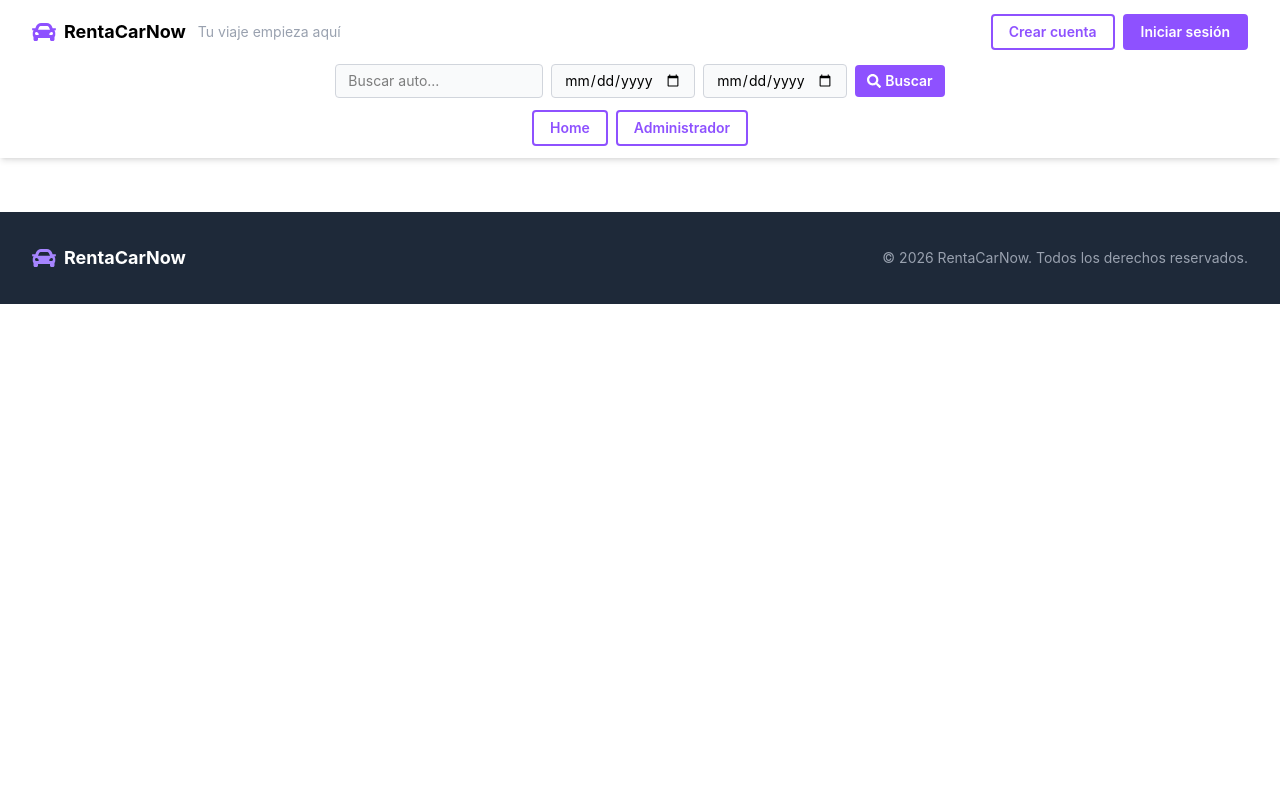
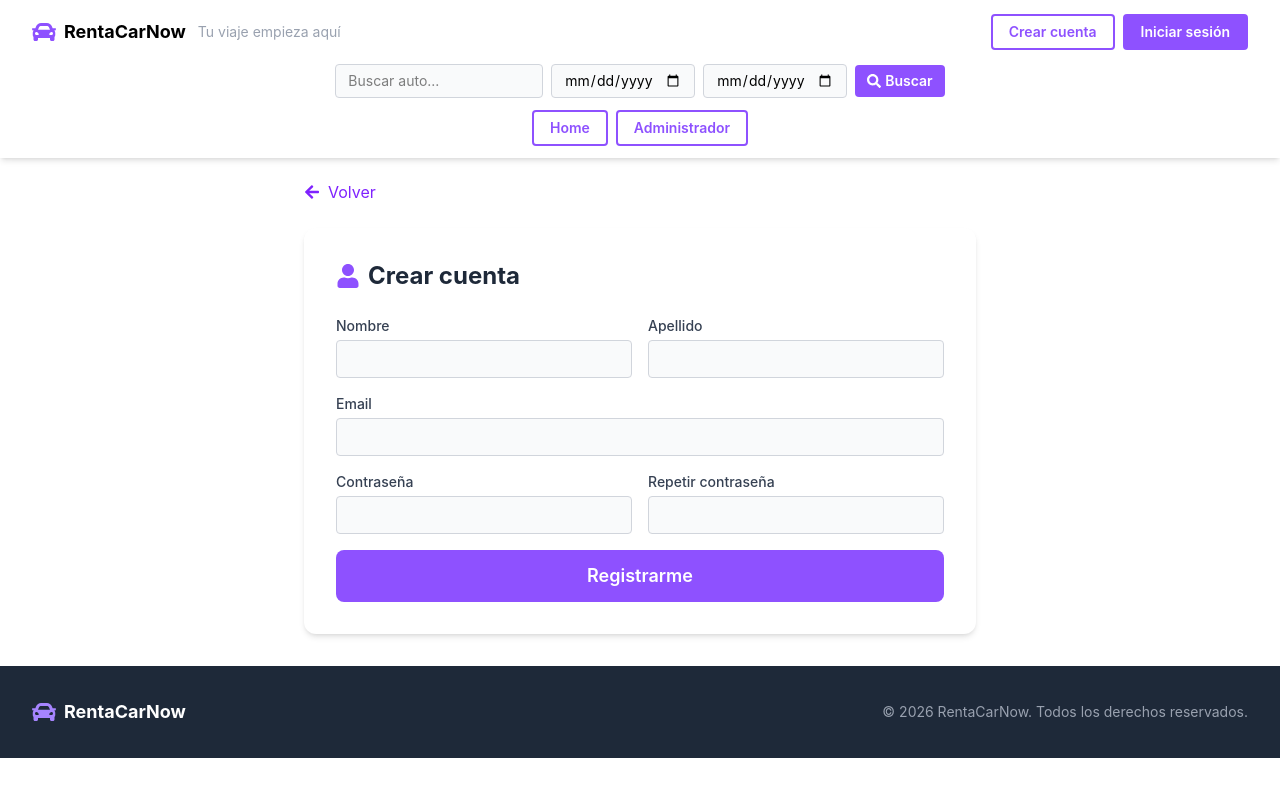
Before and after one commit to pablosingh/rent_a_car_now_frontend, a React (Vite) app: page /registro in a window 1280 px wide. Shown: the top 796 px of the page. Built offline with nearby package versions, Linux system fonts and the light colour scheme.

Commit message:
Registro

```diff
--- a/src/App.jsx
+++ b/src/App.jsx
@@ -8,6 +8,8 @@ import Admin from './pages/Admin'
 import AdminCars from './pages/AdminCars'
 import AdminCarEdit from './pages/AdminCarEdit'
 import AdminReservations from './pages/AdminReservations'
+import Register from './pages/Register'
+import Login from './pages/Login'
 
 function App() {
   return (
@@ -18,6 +20,8 @@ function App() {
           <Route path="/" element={<CarGrid />} />
           <Route path="/car/:plate" element={<CarDetail />} />
           <Route path="/crear" element={<CreateCar />} />
+          <Route path="/registro" element={<Register />} />
+          <Route path="/login" element={<Login />} />
           <Route path="/admin" element={<Admin />} />
           <Route path="/admin/cars" element={<AdminCars />} />
           <Route path="/admin/cars/:plate" element={<CarDetail admin />} />
--- a/src/components/Header/Header.jsx
+++ b/src/components/Header/Header.jsx
@@ -21,12 +21,18 @@ function Header() {
             <span className="text-sm text-gray-400 ml-1 hidden sm:inline">Tu viaje empieza aquí</span>
           </Link>
           <nav className="flex gap-2">
-            <button className="px-4 py-1.5 text-sm font-semibold rounded border-2 border-violet-500 text-violet-500 hover:bg-violet-50 cursor-pointer">
+            <Link
+              to="/registro"
+              className="px-4 py-1.5 text-sm font-semibold rounded border-2 border-violet-500 text-violet-500 hover:bg-violet-50 cursor-pointer"
+            >
               Crear cuenta
-            </button>
-            <button className="px-4 py-1.5 text-sm font-semibold rounded border-2 border-violet-500 bg-violet-500 text-white hover:bg-violet-700 cursor-pointer">
+            </Link>
+            <Link
+              to="/login"
+              className="px-4 py-1.5 text-sm font-semibold rounded border-2 border-violet-500 bg-violet-500 text-white hover:bg-violet-700 cursor-pointer"
+            >
               Iniciar sesión
-            </button>
+            </Link>
           </nav>
         </div>
 
--- /dev/null
+++ b/src/pages/Login.jsx
@@ -0,0 +1,47 @@
+import { Link } from 'react-router-dom'
+import { FaArrowLeft, FaSignInAlt } from 'react-icons/fa'
+
+function Login() {
+  const inputClass =
+    'w-full px-3 py-2 text-sm border border-gray-300 rounded bg-gray-50 focus:outline-none focus:ring-2 focus:ring-violet-400'
+
+  return (
+    <div className="max-w-2xl mx-auto">
+      <Link to="/" className="inline-flex items-center gap-2 text-violet-600 hover:text-violet-800 mb-6">
+        <FaArrowLeft />
+        Volver
+      </Link>
+
+      <div className="bg-white rounded-xl shadow-md p-6 md:p-8">
+        <div className="flex items-center gap-2 mb-6">
+          <FaSignInAlt className="text-violet-500 text-2xl" />
+          <h1 className="text-2xl font-bold text-gray-800">Iniciar sesión</h1>
+        </div>
+
+        <div className="mb-4 px-4 py-3 text-sm rounded bg-amber-50 text-amber-700 border border-amber-200">
+          Esta pantalla aún no está disponible. Próximamente podrás iniciar sesión.
+        </div>
+
+        <form className="grid grid-cols-1 gap-4">
+          <div>
+            <label className="block text-sm font-medium text-gray-700 mb-1">Email</label>
+            <input type="email" className={inputClass} />
+          </div>
+          <div>
+            <label className="block text-sm font-medium text-gray-700 mb-1">Contraseña</label>
+            <input type="password" className={inputClass} />
+          </div>
+          <button
+            type="button"
+            disabled
+            className="w-full px-8 py-3 text-lg font-semibold rounded-lg bg-violet-500 text-white opacity-50 cursor-not-allowed"
+          >
+            Iniciar sesión
+          </button>
+        </form>
+      </div>
+    </div>
+  )
+}
+
+export default Login
--- /dev/null
+++ b/src/pages/Register.jsx
@@ -0,0 +1,180 @@
+import { useState } from 'react'
+import { Link, useNavigate } from 'react-router-dom'
+import { FaArrowLeft, FaUser } from 'react-icons/fa'
+
+const API_URL = '/api/users'
+
+const emptyForm = {
+  name: '',
+  lastName: '',
+  email: '',
+  password: '',
+  confirmPassword: '',
+}
+
+function Register() {
+  const navigate = useNavigate()
+  const [form, setForm] = useState(emptyForm)
+  const [errors, setErrors] = useState({})
+  const [loading, setLoading] = useState(false)
+  const [message, setMessage] = useState(null)
+
+  const handleChange = (e) => {
+    const { name, value } = e.target
+    setForm((prev) => ({ ...prev, [name]: value }))
+  }
+
+  const validate = () => {
+    const next = {}
+    if (!form.name.trim()) next.name = 'El nombre es obligatorio.'
+    if (!form.lastName.trim()) next.lastName = 'El apellido es obligatorio.'
+    if (!form.email.trim()) {
+      next.email = 'El email es obligatorio.'
+    } else if (!/^\S+@\S+\.\S+$/.test(form.email.trim())) {
+      next.email = 'Ingresá un email válido.'
+    }
+    if (!form.password) {
+      next.password = 'La contraseña es obligatoria.'
+    } else if (form.password.length < 6) {
+      next.password = 'La contraseña debe tener al menos 6 caracteres.'
+    }
+    if (!form.confirmPassword) {
+      next.confirmPassword = 'Repetí la contraseña.'
+    } else if (form.confirmPassword !== form.password) {
+      next.confirmPassword = 'Las contraseñas no coinciden.'
+    }
+    return next
+  }
+
+  const handleSubmit = async (e) => {
+    e.preventDefault()
+    setMessage(null)
+    const nextErrors = validate()
+    setErrors(nextErrors)
+    if (Object.keys(nextErrors).length > 0) return
+
+    setLoading(true)
+    try {
+      const res = await fetch(API_URL, {
+        method: 'POST',
+        headers: { 'Content-Type': 'application/json' },
+        body: JSON.stringify({
+          name: form.name,
+          lastName: form.lastName,
+          email: form.email,
+          password: form.password,
+        }),
+      })
+      const body = await res.json()
+      if (!res.ok || (body && body.status && body.status >= 400)) {
+        throw new Error(body.message || 'Hubo un error al crear la cuenta.')
+      }
+      setForm(emptyForm)
+      navigate('/login')
+    } catch (err) {
+      setMessage({ type: 'error', text: err.message })
+    } finally {
+      setLoading(false)
+    }
+  }
+
+  const inputClass =
+    'w-full px-3 py-2 text-sm border border-gray-300 rounded bg-gray-50 focus:outline-none focus:ring-2 focus:ring-violet-400'
+  const errorClass = 'border-red-400'
+
+  return (
+    <div className="max-w-2xl mx-auto">
+      <Link to="/" className="inline-flex items-center gap-2 text-violet-600 hover:text-violet-800 mb-6">
+        <FaArrowLeft />
+        Volver
+      </Link>
+
+      <div className="bg-white rounded-xl shadow-md p-6 md:p-8">
+        <div className="flex items-center gap-2 mb-6">
+          <FaUser className="text-violet-500 text-2xl" />
+          <h1 className="text-2xl font-bold text-gray-800">Crear cuenta</h1>
+        </div>
+
+        {message && (
+          <div
+            className={`mb-4 px-4 py-3 text-sm rounded ${
+              message.type === 'success'
+                ? 'bg-green-50 text-green-700 border border-green-200'
+                : 'bg-red-50 text-red-700 border border-red-200'
+            }`}
+          >
+            {message.text}
+          </div>
+        )}
+
+        <form onSubmit={handleSubmit} className="grid grid-cols-1 sm:grid-cols-2 gap-4">
+          <div>
+            <label className="block text-sm font-medium text-gray-700 mb-1">Nombre</label>
+            <input
+              name="name"
+              value={form.name}
+              onChange={handleChange}
+              className={`${inputClass} ${errors.name ? errorClass : ''}`}
+            />
+            {errors.name && <p className="text-xs text-red-600 mt-1">{errors.name}</p>}
+          </div>
+          <div>
+            <label className="block text-sm font-medium text-gray-700 mb-1">Apellido</label>
+            <input
+              name="lastName"
+              value={form.lastName}
+              onChange={handleChange}
+              className={`${inputClass} ${errors.lastName ? errorClass : ''}`}
+            />
+            {errors.lastName && <p className="text-xs text-red-600 mt-1">{errors.lastName}</p>}
+          </div>
+          <div className="sm:col-span-2">
+            <label className="block text-sm font-medium text-gray-700 mb-1">Email</label>
+            <input
+              name="email"
+              type="email"
+              value={form.email}
+              onChange={handleChange}
+              className={`${inputClass} ${errors.email ? errorClass : ''}`}
+            />
+            {errors.email && <p className="text-xs text-red-600 mt-1">{errors.email}</p>}
+          </div>
+          <div>
+            <label className="block text-sm font-medium text-gray-700 mb-1">Contraseña</label>
+            <input
+              name="password"
+              type="password"
+              value={form.password}
+              onChange={handleChange}
+              className={`${inputClass} ${errors.password ? errorClass : ''}`}
+            />
+            {errors.password && <p className="text-xs text-red-600 mt-1">{errors.password}</p>}
+          </div>
+          <div>
+            <label className="block text-sm font-medium text-gray-700 mb-1">Repetir contraseña</label>
+            <input
+              name="confirmPassword"
+              type="password"
+              value={form.confirmPassword}
+              onChange={handleChange}
+              className={`${inputClass} ${errors.confirmPassword ? errorClass : ''}`}
+            />
+            {errors.confirmPassword && <p className="text-xs text-red-600 mt-1">{errors.confirmPassword}</p>}
+          </div>
+
+          <div className="sm:col-span-2">
+            <button
+              type="submit"
+              disabled={loading}
+              className="w-full px-8 py-3 text-lg font-semibold rounded-lg bg-violet-500 text-white hover:bg-violet-700 cursor-pointer disabled:opacity-50 disabled:cursor-not-allowed"
+            >
+              {loading ? 'Creando cuenta...' : 'Registrarme'}
+            </button>
+          </div>
+        </form>
+      </div>
+    </div>
+  )
+}
+
+export default Register
```
